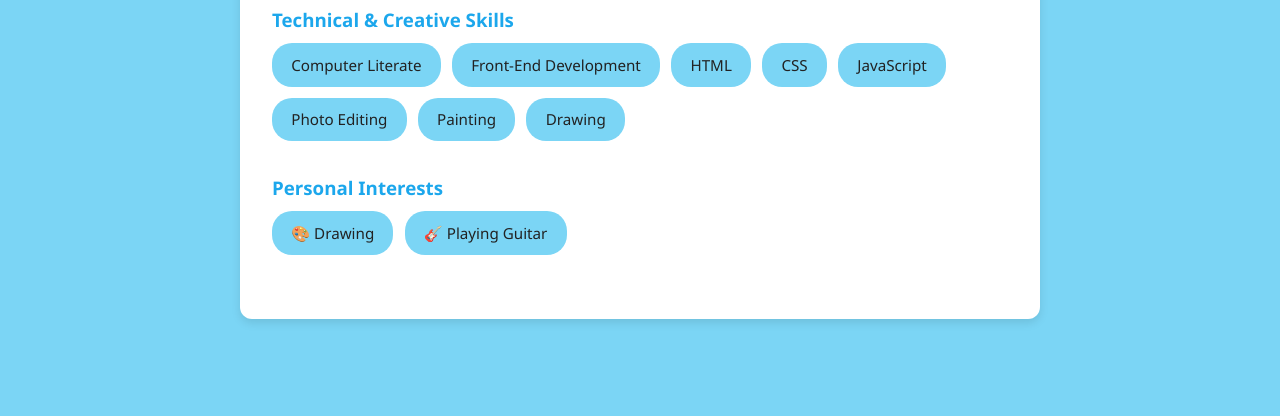
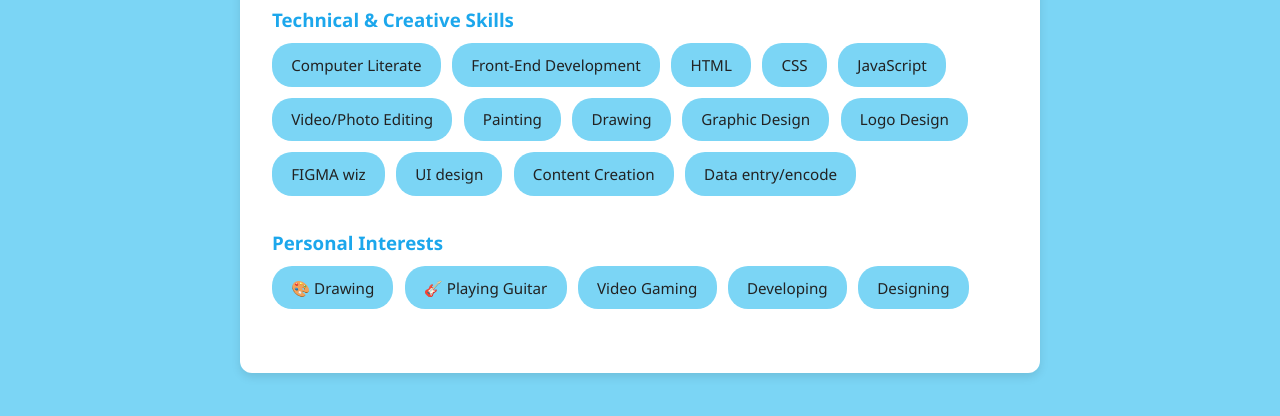
Before and after one commit to Edmercodes/Portfolio., a plain HTML site: page skills.html in a window 1280 px wide. Shown: the part 234-650 px from the top of the page. Drawn offline with Linux system fonts and the light colour scheme.

Commit message:
Update skills.html

```diff
--- a/skills.html
+++ b/skills.html
@@ -108,9 +108,15 @@
         <span>HTML</span>
         <span>CSS</span>
         <span>JavaScript</span>
-        <span>Photo Editing</span>
+        <span>Video/Photo Editing</span>
         <span>Painting</span>
         <span>Drawing</span>
+        <span>Graphic Design</span>
+        <span>Logo Design</span>
+        <span>FIGMA wiz</span>
+        <span>UI design</span>
+        <span>Content Creation</span>
+        <span>Data entry/encode</span>
       </div>
     </div>
 
@@ -119,6 +125,9 @@
       <div class="list">
         <span>🎨 Drawing</span>
         <span>🎸 Playing Guitar</span>
+        <span>Video Gaming</span>
+        <span>Developing</span>
+        <span>Designing</span>
       </div>
     </div>
   </section>
```
